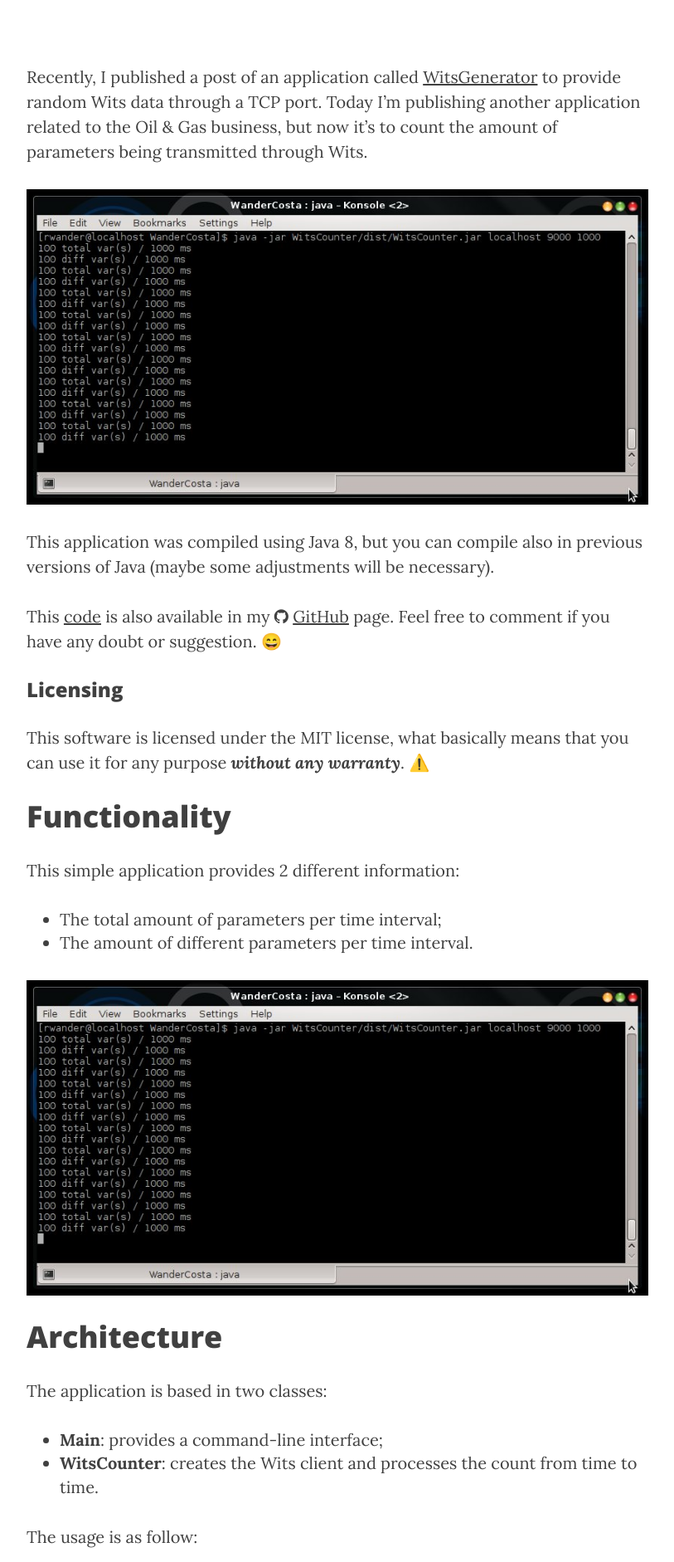
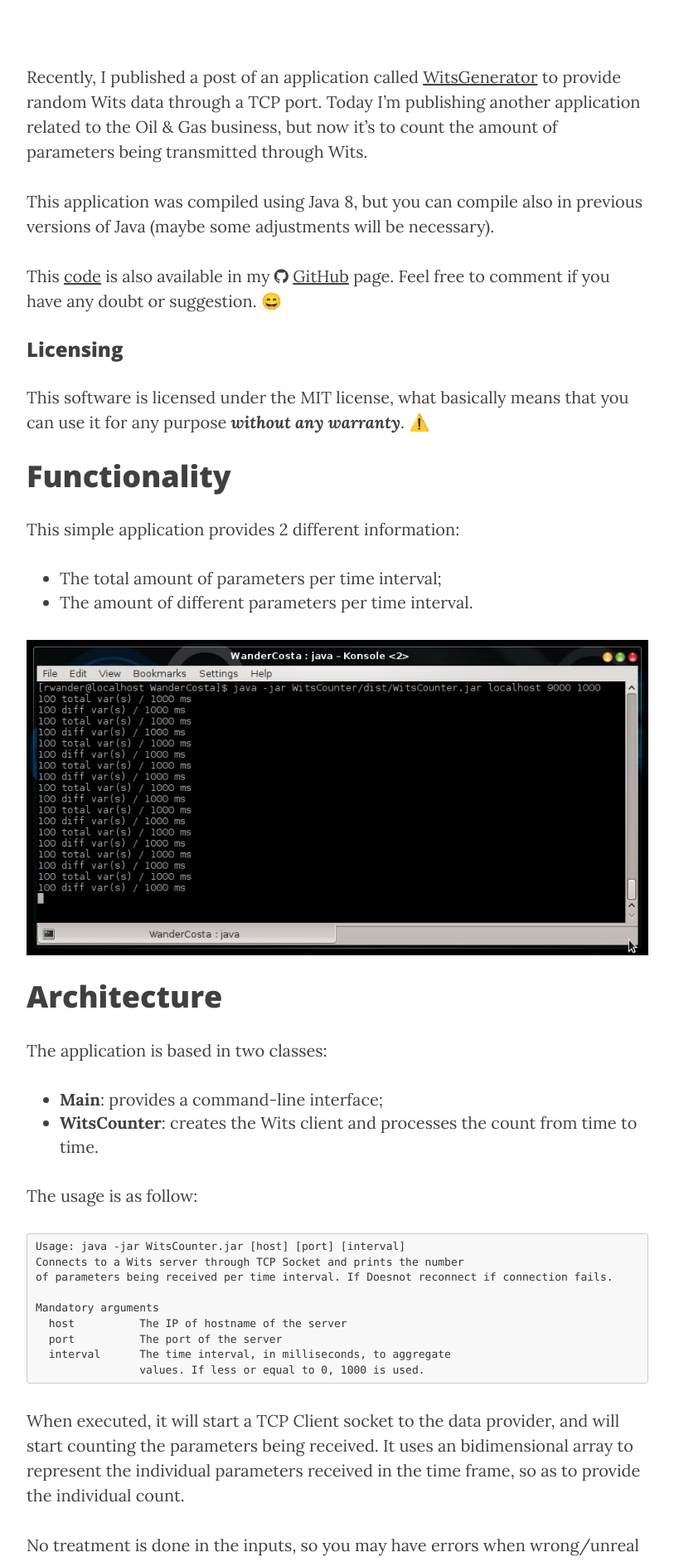
Before and after one commit to rwanderc/blog, a Jekyll site: the page built from _posts/2016-01-04-java-wits-counter.markdown, in a window 1280 px wide. Shown: the part 478-2360 px from the top of the page at 83% size, without its empty margins (233-1046 px from the left). Built offline with Jekyll 4.4.1, drawn with Linux system fonts in a browser that asks for light colours; nearby versions of some CDN libraries; emoji names are drawn with the system emoji font; comment, search, counter and statistics services are not loaded.

Commit message:
correção img

```diff
--- a/_posts/2016-01-04-java-wits-counter.markdown
+++ b/_posts/2016-01-04-java-wits-counter.markdown
@@ -14,8 +14,6 @@
 [blog-witsgenerator]:./java-witsgenerator
 
 Recently, I published a post of an application called [WitsGenerator][blog-witsgenerator] to provide random Wits data through a TCP port. Today I'm publishing another application related to the Oil & Gas business, but now it's to count the amount of parameters being transmitted through Wits.
-
-![post-img-java-witscounter-printscreen1.jpg](/img/post-img-java-witscounter-printscreen1.jpg)
 
 This application was compiled using Java 8, but you can compile also in previous versions of Java (maybe some adjustments will be necessary).
 
```
